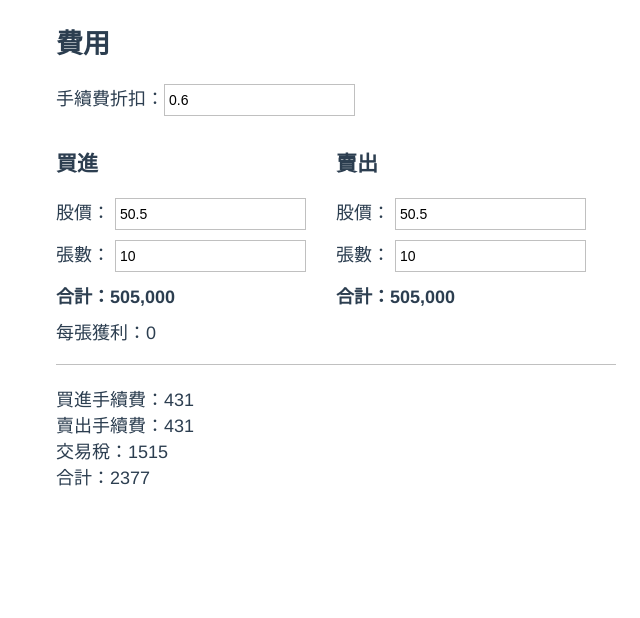
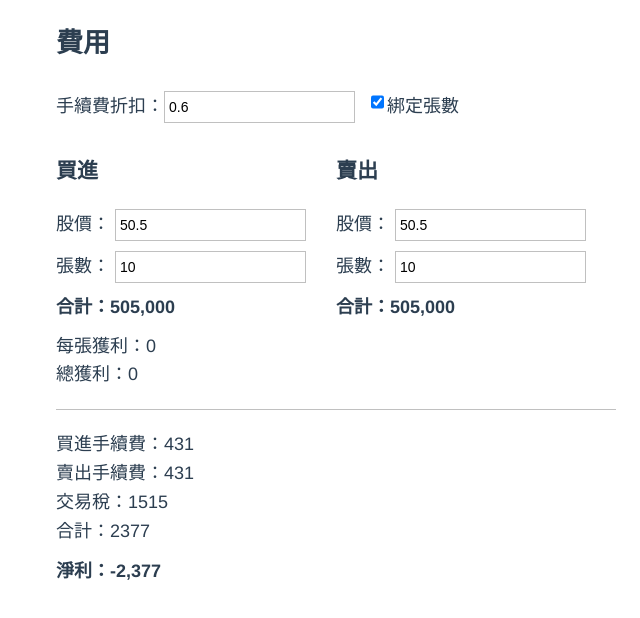
Before and after one commit to CodinCat/stock-tool, a Vue app: page / in a window 1280 px wide. Shown: the top 618 px of the page, without its empty margins (304-944 px from the left). Built offline with nearby package versions, Linux system fonts and the light colour scheme.

Commit message:
Add bindQuantity, totalEarning and netProfit

```diff
--- a/src/App.vue
+++ b/src/App.vue
@@ -20,6 +20,7 @@ export default {
   font-family: 'Avenir Next', 'Helvetica Neue', Arial, sans-serif;
   font-size: 18px;
   color: #2c3e50;
+  line-height: 1.6;
   margin: 0 auto;
   width: 560px;
   -webkit-font-smoothing: antialiased;
--- a/src/components/Fee.vue
+++ b/src/components/Fee.vue
@@ -3,6 +3,7 @@
     <h2>費用</h2>
     <div class="input-column">
       <label>手續費折扣：<input type="number" step="0.05" v-model="discount"></label>
+      <label class="bind-quantity"><input type="checkbox" v-model="bindQuantity">綁定張數</label>
     </div>
     <div class="form-wrapper">
       <TradingForm
@@ -16,14 +17,16 @@
         :quantity.sync="sellQuantity"
       />
     </div>
-    <div>
-      每張獲利：{{ earningPer1 }}
-    </div>
+    <div>每張獲利：{{ earningPer1.toLocaleString() }}</div>
+    <div>總獲利：{{ totalEarning.toLocaleString() }}</div>
     <div class="fees">
       <div>買進手續費：{{ buyFee }}</div>
       <div>賣出手續費：{{ sellFee }}</div>
       <div>交易稅：{{ tax }}</div>
-      <div>合計：{{ buyFee + sellFee + tax }}</div>
+      <div>合計：{{ totalFees }}</div>
+    </div>
+    <div class="net-profit bold">
+      淨利：{{ (totalEarning - totalFees).toLocaleString() }}
     </div>
   </div>
 </template>
@@ -37,11 +40,12 @@ export default {
   },
   data() {
     return {
+      discount: 0.6,
+      bindQuantity: true,
       buyPrice: 50.5,
       buyQuantity: 10,
       sellPrice: 50.5,
       sellQuantity: 10,
-      discount: 0.6,
     }
   },
   methods: {
@@ -59,6 +63,9 @@ export default {
     earningPer1() {
       return Math.round((this.sellPrice - this.buyPrice) * 1000)
     },
+    totalEarning() {
+      return Math.round(this.sellTotal - this.buyTotal)
+    },
     buyFee() {
       return this.calcFee(this.buyTotal)
     },
@@ -67,6 +74,21 @@ export default {
     },
     tax() {
       return Math.floor(this.sellPrice * this.sellQuantity * 1000 * 0.003)
+    },
+    totalFees() {
+      return this.buyFee + this.sellFee + this.tax
+    },
+  },
+  watch: {
+    buyQuantity(value) {
+      if (this.bindQuantity && this.sellQuantity !== value) {
+        this.sellQuantity = value
+      }
+    },
+    sellQuantity(value) {
+      if (this.bindQuantity && this.buyQuantity !== value) {
+        this.buyQuantity = value
+      }
     },
   },
 }
@@ -80,8 +102,14 @@ input {
   padding: 4px;
   outline: 0;
 }
+input[type='checkbox'] {
+  vertical-align: text-bottom;
+}
 input:focus {
   border-color: cadetblue;
+}
+.bind-quantity {
+  margin-left: 12px;
 }
 .form-wrapper {
   display: flex;
@@ -94,6 +122,11 @@ input:focus {
 .input-column {
   margin: 10px 0;
 }
+.net-profit {
+  font-size: 18px;
+  margin-top: 12px;
+}
+
 .bold {
   font-weight: bold;
 }
```
